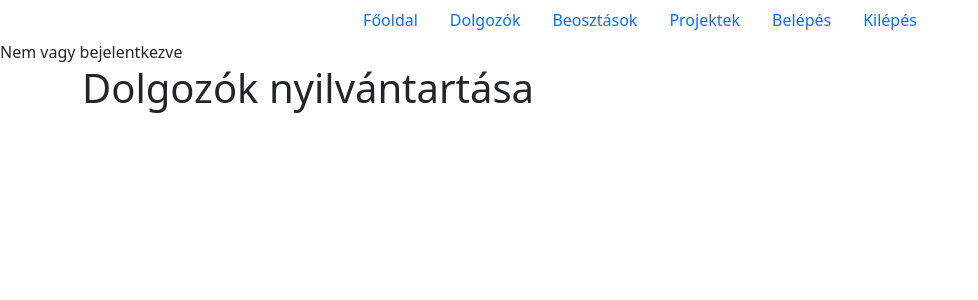
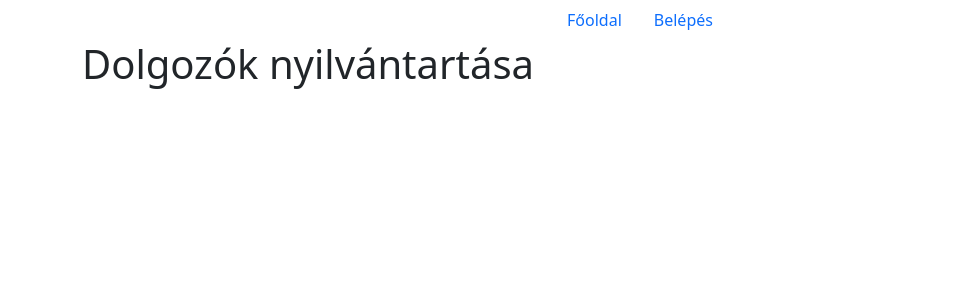
Before and after one commit to barthaleventegabor/humer, an Angular app: page / in a window 1280 px wide. Shown: the top 300 px of the page, without its empty margins (0-978 px from the left). Built offline with nearby package versions, Linux system fonts and the light colour scheme.

Commit message:
Navigáció megjelenítéssel kész

```diff
--- a/src/app/app.component.html
+++ b/src/app/app.component.html
@@ -2,6 +2,7 @@
   <li class="nav-item">
     <a class="nav-link" routerLink="/home">Főoldal</a>
   </li>
+  @if(isLoggedIn) {
     <li class="nav-item">
       <a class="nav-link" routerLink="/employee">Dolgozók</a>
     </li>
@@ -11,22 +12,20 @@
     <li class="nav-item">
       <a class="nav-link" routerLink="/project">Projektek</a>
     </li>
+  }
+  @if(!isLoggedIn) {
     <li class="nav-item">
       <a class="nav-link" routerLink="/login">Belépés</a>
     </li>
+  }
+
+  @if(isLoggedIn) {
     <li class="nav-item">
       <a class="nav-link" routerLink="/logout">Kilépés</a>
     </li>
-</ul>
-
-
-@if(isLoggedIn) {
-    <div>Belépve</div>
-}@else {
-    <div>Nem vagy bejelentkezve</div>
   }
 
-
+</ul>
 
 <div class="container">
   <router-outlet />
```
Lines whose indentation alone changed are shown as unchanged.
